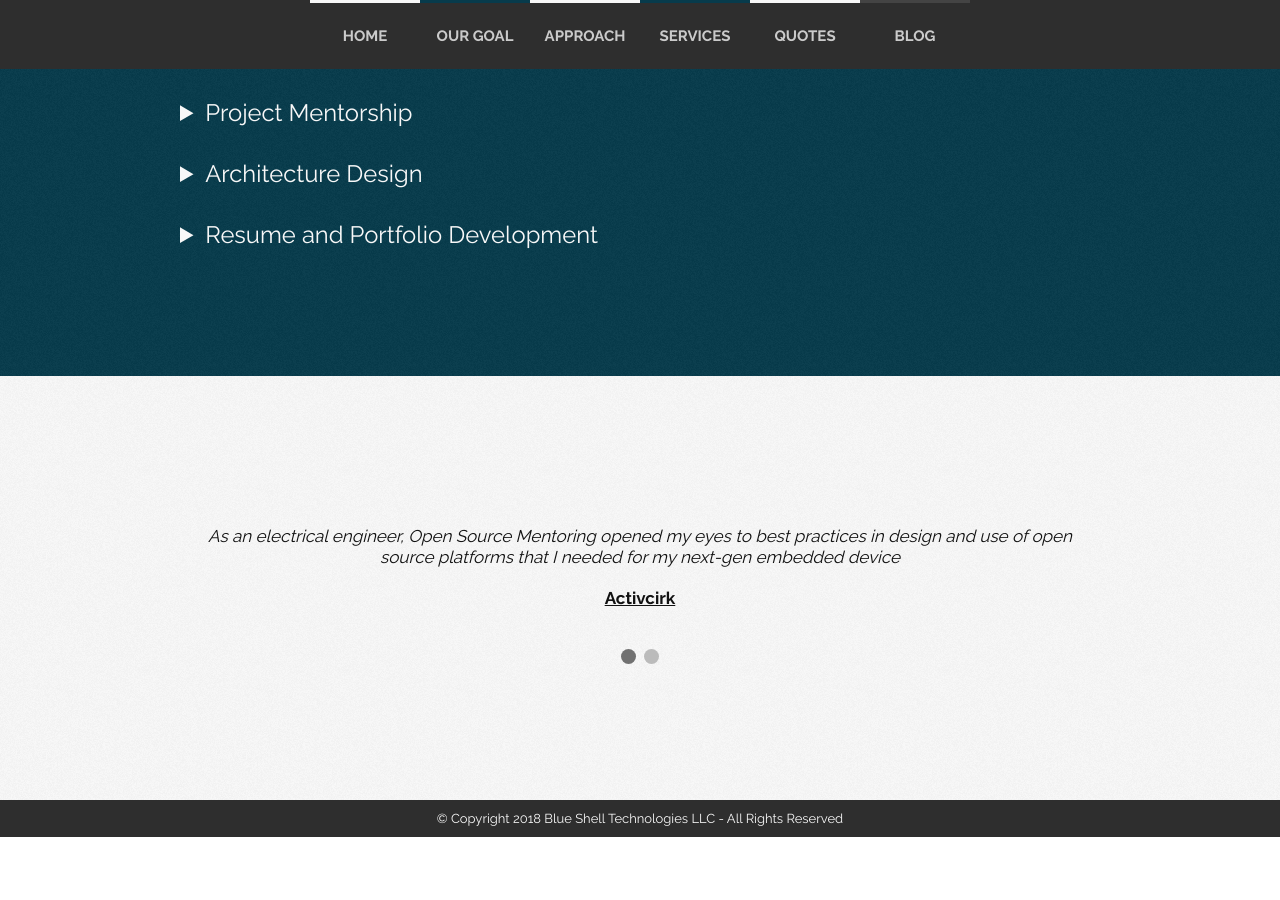
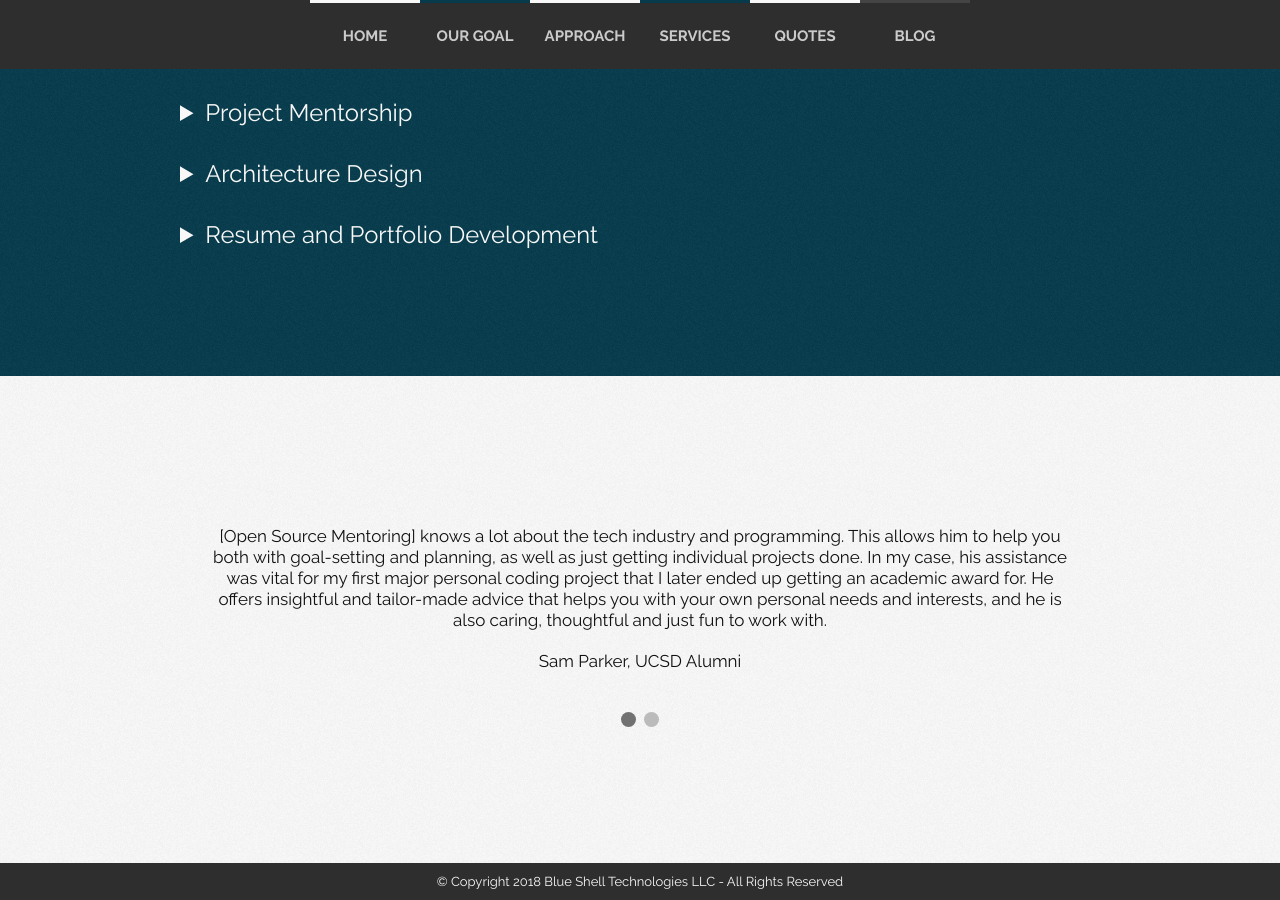
Before and after one commit to open-source-mentoring/oss.mentors.github.io, a Jekyll site: the page built from index.html, in a window 1280 px wide and 900 px high, scrolled down 1335 px. Built offline with Jekyll 4.4.1, drawn with Linux system fonts in a browser that asks for light colours; nearby versions of some CDN libraries; comment, search, counter and statistics services are not loaded; before the commit the page ends 2172 px from its top, so only the background shows below that.

Commit message:
Adding Quote

```diff
--- a/_posts/0400-01-01-quotes.md
+++ b/_posts/0400-01-01-quotes.md
@@ -34,7 +34,20 @@ function showSlides(n) {
 <div class="slideshow">
 <div class="quote" style="display: block" markdown="1">
 
-*As an electrical engineer, Open Source Mentoring opened my eyes to best practices in design and use of open source platforms that I needed for my next-gen embedded device*
+[Open Source Mentoring] knows a lot about the tech industry and programming.
+This allows him to help you both with goal-setting and planning,
+as well as just getting individual projects done. In my case,
+his assistance was vital for my first major personal coding project
+that I later ended up getting an academic award for. He offers
+insightful and tailor-made advice that helps you with
+your own personal needs and interests, and he is also
+caring, thoughtful and just fun to work with.
+
+Sam Parker, UCSD Alumni
+
+</div><div class="quote" markdown="1">
+
+*As an electrical engineer, [Open Source Mentoring] opened my eyes to best practices in design and use of open source platforms that I needed for my next-gen embedded device*
 
 **[Activcirk](https://activcirk.com)**
 
```
